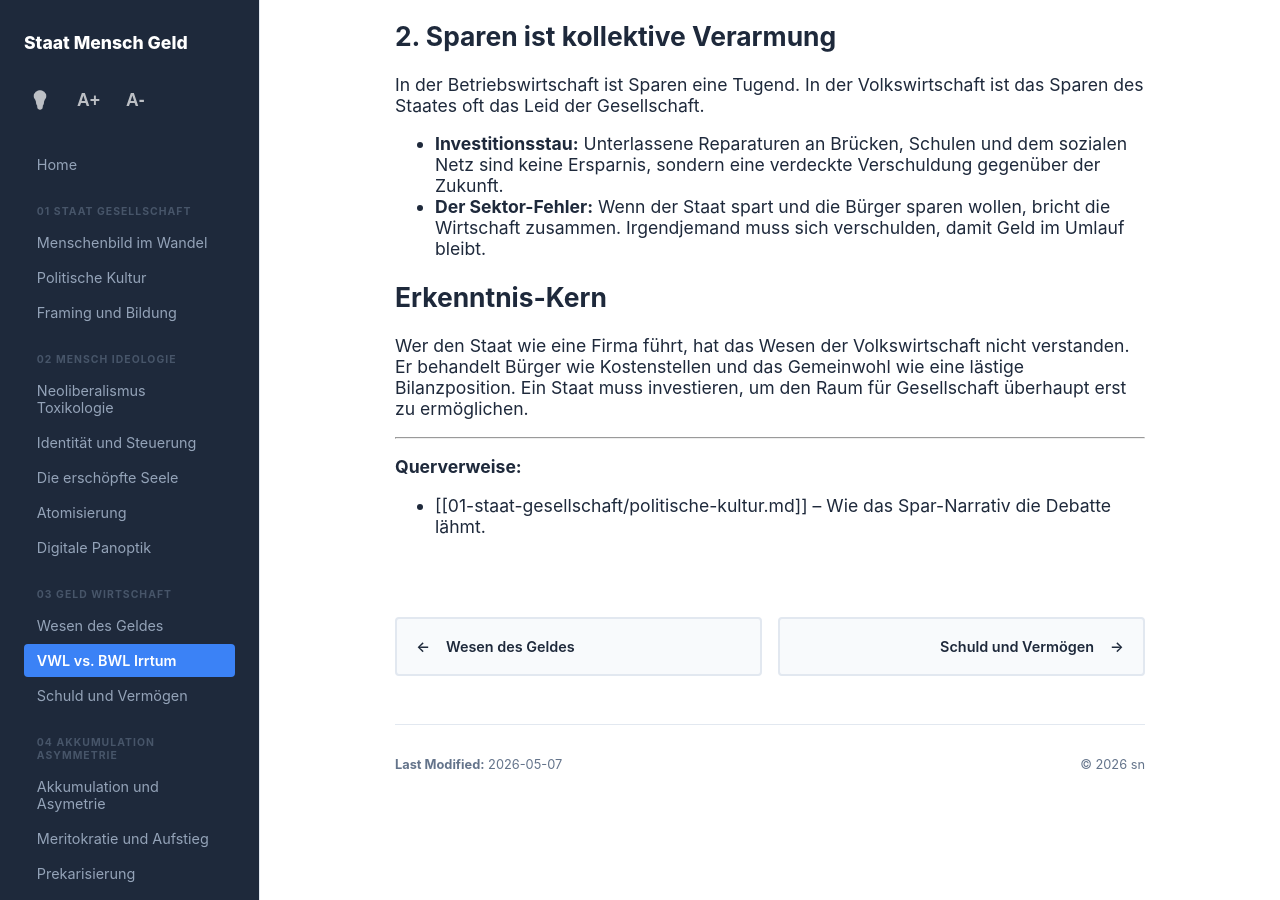
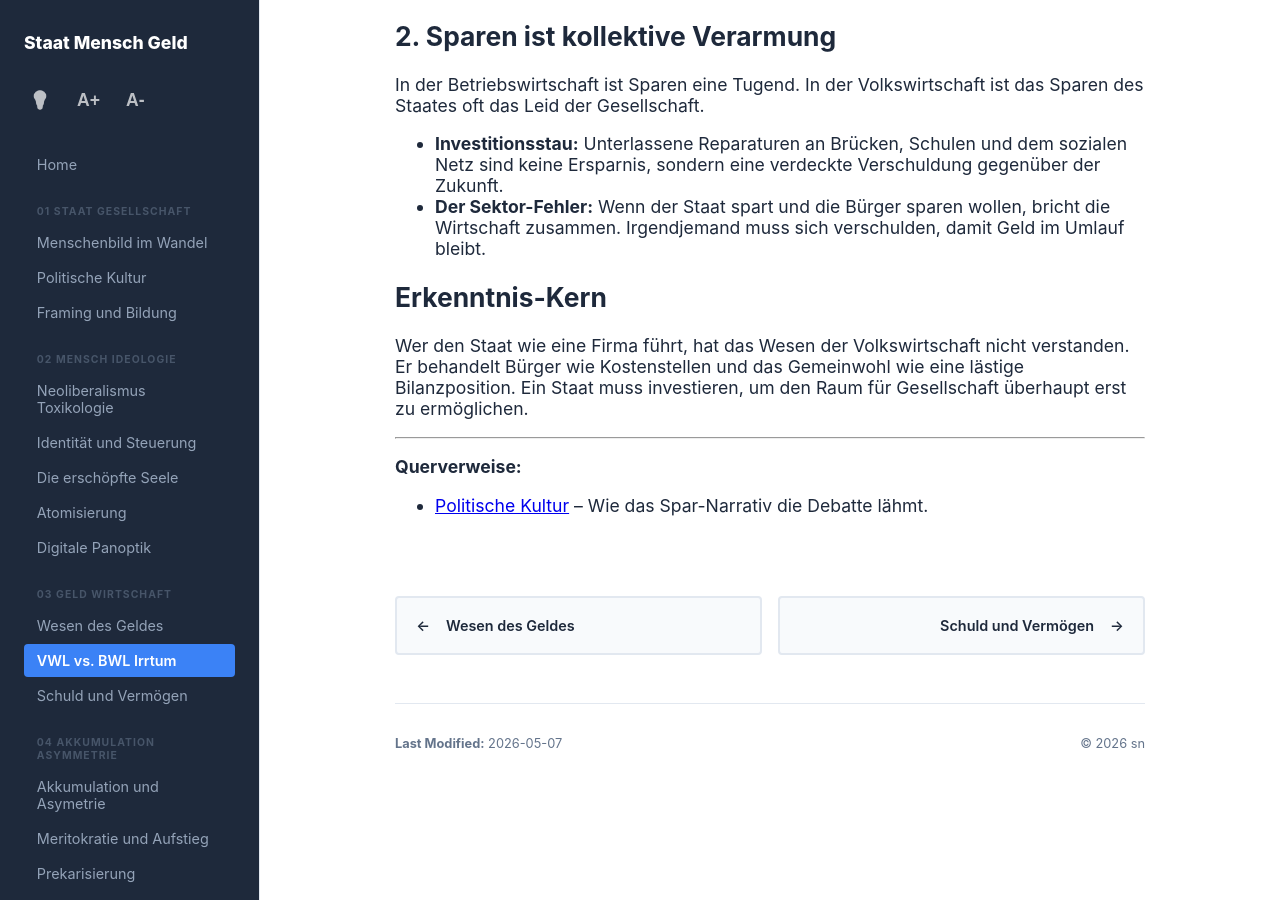
Before and after one commit to texthub/staat-mensch-geld, a Jekyll site: the page built from 03-geld-wirtschaft/vwl-vs-bwl-irrtum.md, in a window 1280 px wide and 900 px high, scrolled down 689 px. Built offline with Jekyll 4.4.1, drawn with Linux system fonts in a browser that asks for light colours.

Commit message:
Update vwl-vs-bwl-irrtum.md

```diff
--- a/03-geld-wirtschaft/vwl-vs-bwl-irrtum.md
+++ b/03-geld-wirtschaft/vwl-vs-bwl-irrtum.md
@@ -32,4 +32,4 @@ Wer den Staat wie eine Firma führt, hat das Wesen der Volkswirtschaft nicht ver
 ---
 **Querverweise:**
 
-* [[01-staat-gesellschaft/politische-kultur.md]] – Wie das Spar-Narrativ die Debatte lähmt.
+* [Politische Kultur](/01-staat-gesellschaft/politische-kultur) – Wie das Spar-Narrativ die Debatte lähmt.
```
